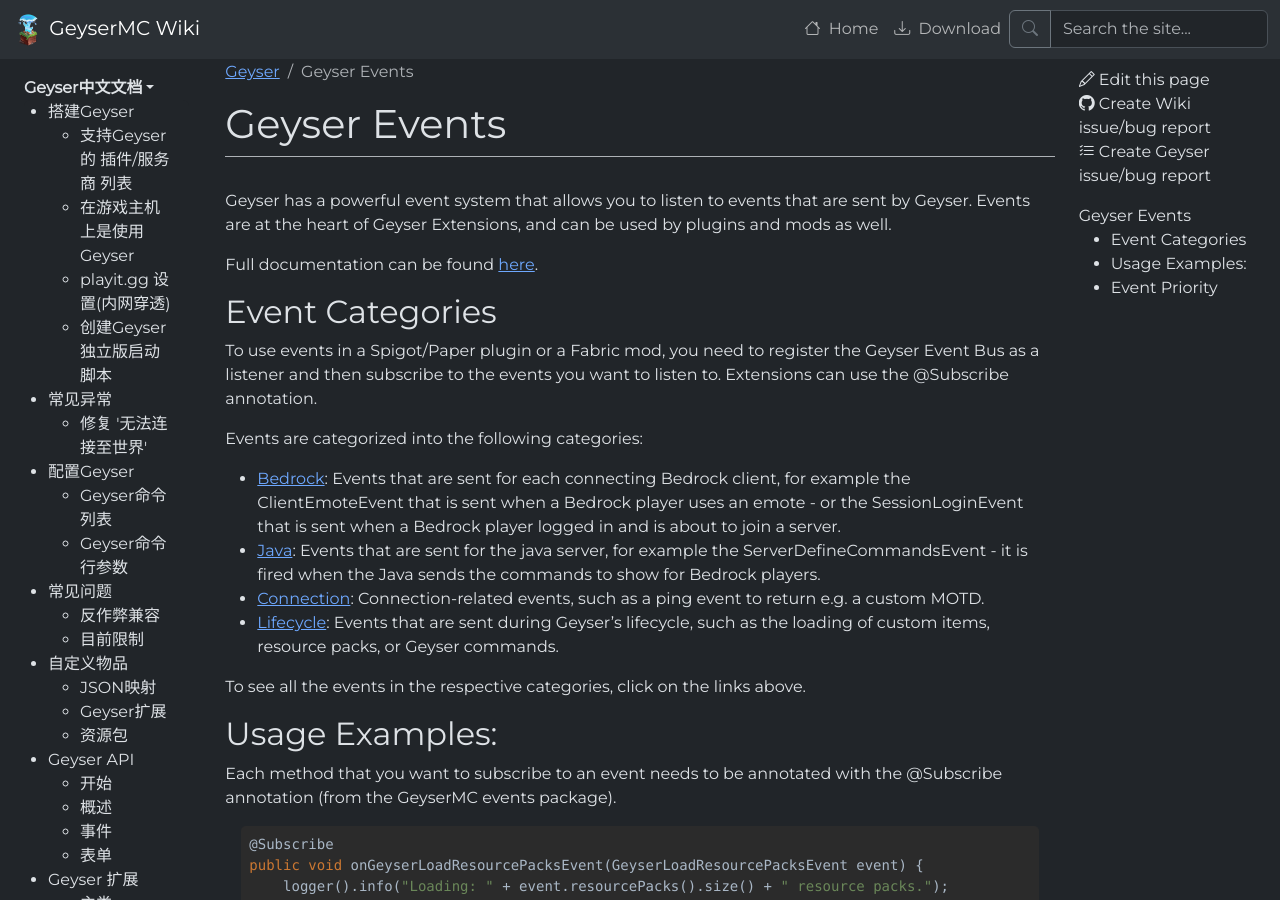
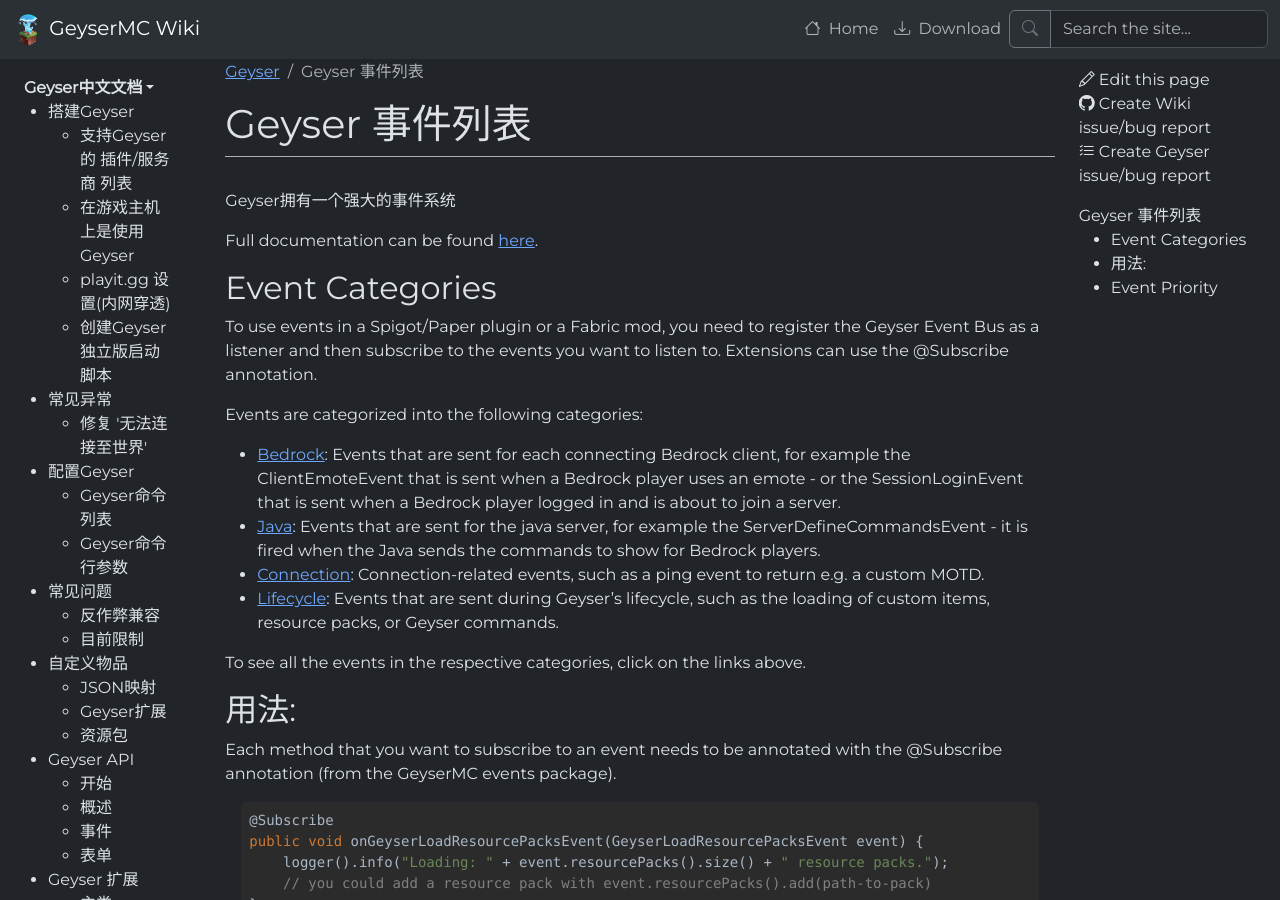
Before and after one commit to MinecraftChampions/GeyserChineseWiki, a Jekyll site: the page built from _docs/geyser/events.md, in a window 1280 px wide and 900 px high. Built offline with Jekyll 4.4.1, drawn with Linux system fonts in a browser that asks for light colours; some of the changed text lies outside the part shown.

Commit message:
更新
Co-Authored-By: KisssStar <141255211+KisssStar@users.noreply.github.com>

````diff
--- a/_data/toc.yml
+++ b/_data/toc.yml
@@ -35,7 +35,7 @@
       url: "geyser/custom-items/"
       children:
         - title: JSON映射
-          url: "geyser/custom-items/#JSON 映射"
+          url: "geyser/custom-items/#JSON-映射"
         - title: Geyser扩展
           url: "geyser/custom-items/#Geyser扩展"
         - title: 资源包
@@ -46,7 +46,7 @@
         - title: 开始
           url: "geyser/getting-started-with-the-api/"
         - title: 概述
-          url: "geyser/api/#Geyser API的简要概述"
+          url: "geyser/api/#Geyser-API的简要概述"
         - title: 事件
           url: "geyser/events/"
         - title: 表单
--- a/_docs/geyser/events.md
+++ b/_docs/geyser/events.md
@@ -1,9 +1,9 @@
 ---
-title: Geyser Events
+title: Geyser 事件列表
 ---
 
-# Geyser Events
-Geyser has a powerful event system that allows you to listen to events that are sent by Geyser. Events are at the heart of Geyser Extensions, and can be used by plugins and mods as well.
+# Geyser 事件列表
+Geyser拥有一个强大的事件系统
 
 Full documentation can be found [here](https://github.com/GeyserMC/Geyser/tree/master/api/src/main/java/org/geysermc/geyser/api/event).
 
@@ -21,7 +21,7 @@ Events are categorized into the following categories:
 
 To see all the events in the respective categories, click on the links above.
 
-## Usage Examples:
+## 用法:
 
 Each method that you want to subscribe to an event needs to be annotated with the @Subscribe annotation (from the GeyserMC events package).
 ```java
@@ -61,7 +61,7 @@ public class ExampleMod implements ModInitializer, EventRegistrar {
 
 Therefore, we register it in the server starting event provided by the Fabric API.
 
-**Paper/Spigot plugin example:**
+**Paper/Spigot 插件 示例:**
 
 1. In your plugin.yml, add the following lines:
 ```yaml
````
